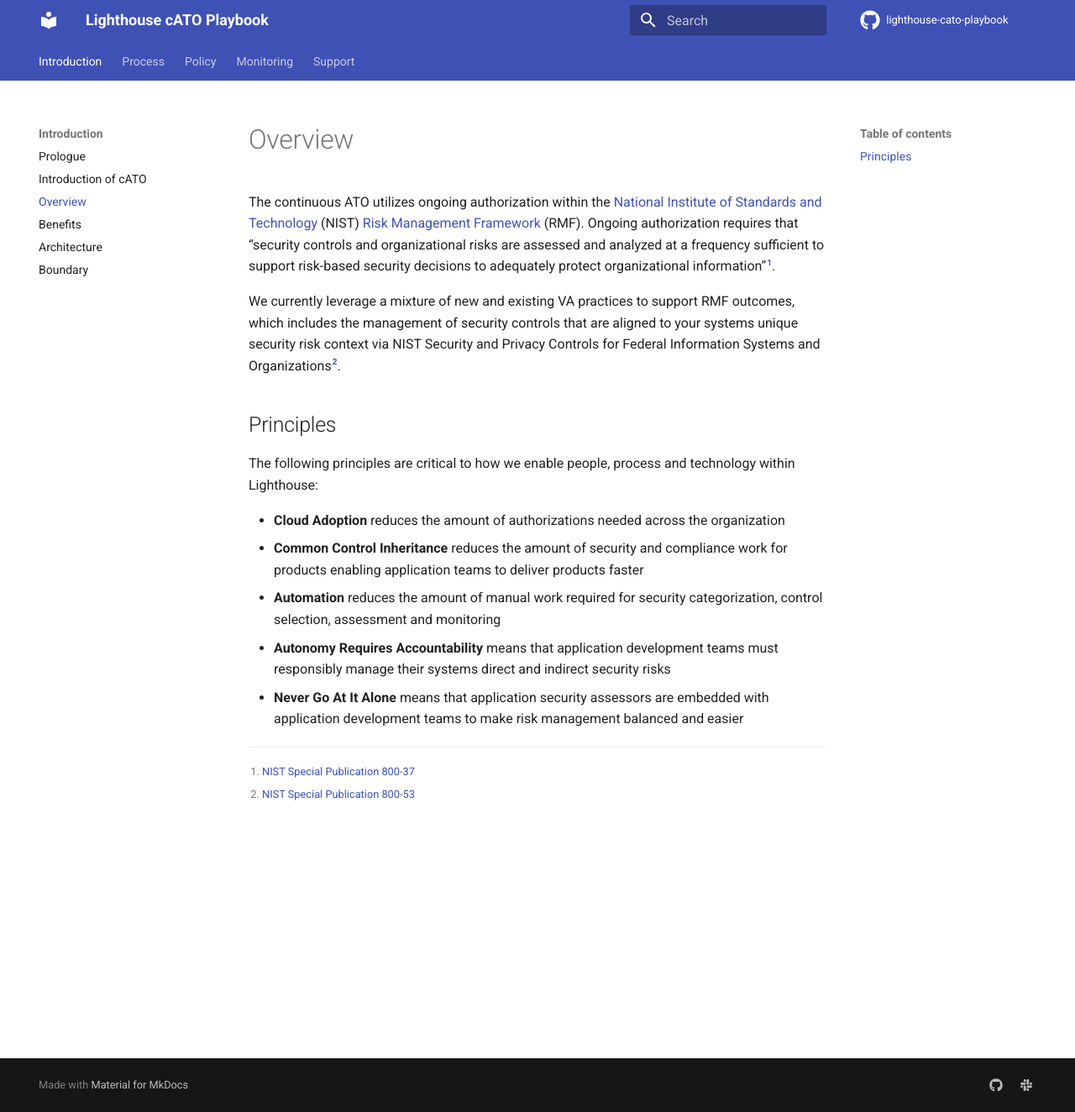
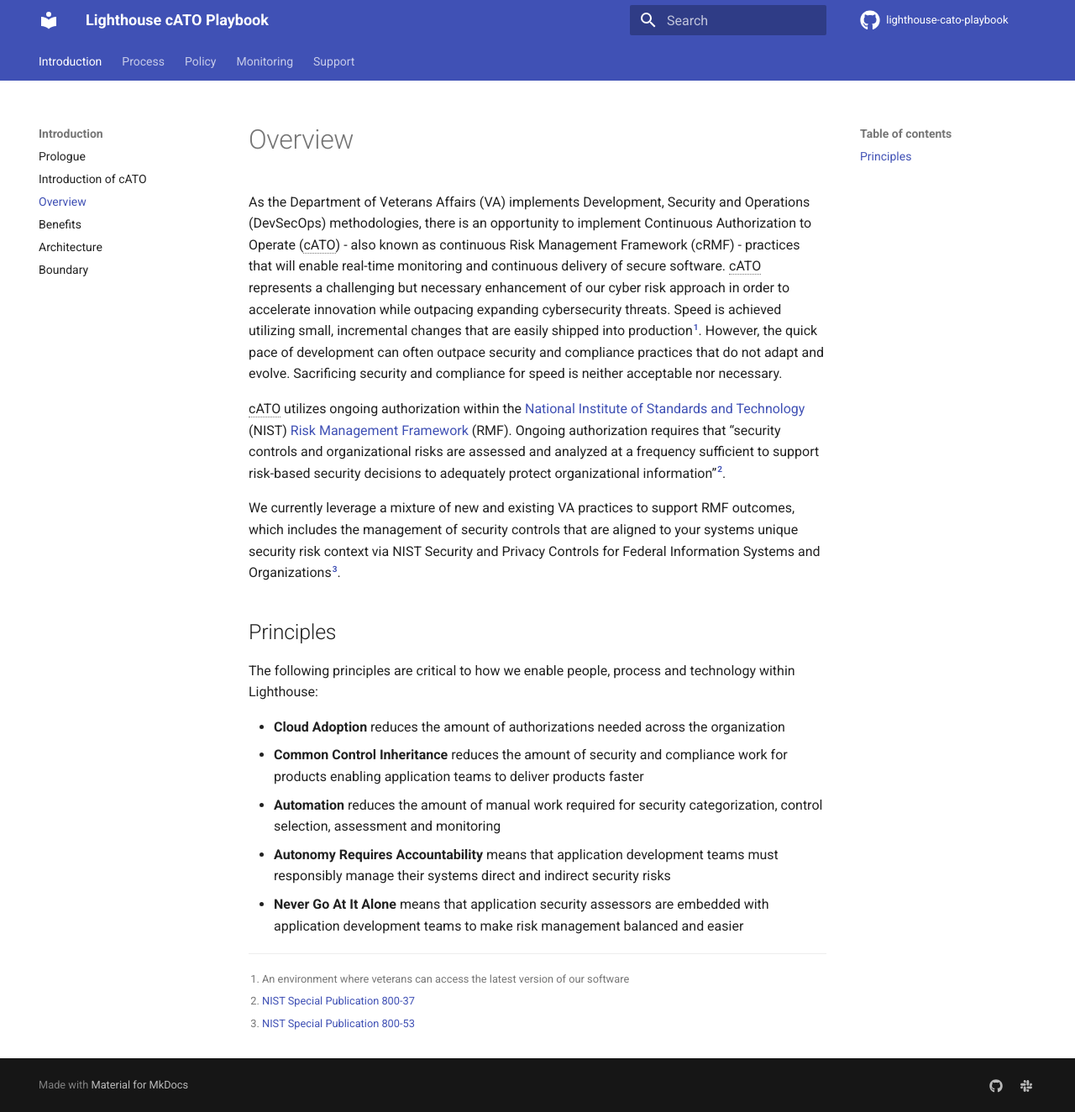
Before and after one commit to rise8-us/cato-playbook, an MkDocs documentation site: the page built from docs/approach.md, in a window 1280 px wide and 1324 px high. Shown: the whole window at 84% size. Built offline with MkDocs 1.6.1 and Material for MkDocs 9.7.7, drawn with Linux system fonts in a browser that asks for light colours; comment, search, counter and statistics services are not loaded.

Commit message:
Update approach.md

```diff
--- a/docs/approach.md
+++ b/docs/approach.md
@@ -1,8 +1,10 @@
 # Overview
 
-The continuous ATO utilizes ongoing authorization within the [National Institute of Standards and Technology](https://www.nist.gov/) (NIST) [Risk Management Framework](https://csrc.nist.gov/projects/risk-management) (RMF). Ongoing authorization requires that “security controls and organizational risks are assessed and analyzed at a frequency sufficient to support risk-based security decisions to adequately protect organizational information”[^1].
+As the Department of Veterans Affairs (VA) implements Development, Security and Operations (DevSecOps) methodologies, there is an opportunity to implement Continuous Authorization to Operate (cATO) - also known as continuous Risk Management Framework (cRMF) - practices that will enable real-time monitoring and continuous delivery of secure software. cATO represents a challenging but necessary enhancement of our cyber risk approach in order to accelerate innovation while outpacing expanding cybersecurity threats. Speed is achieved utilizing small, incremental changes that are easily shipped into production[^1]. However, the quick pace of development can often outpace security and compliance practices that do not adapt and evolve. Sacrificing security and compliance for speed is neither acceptable nor necessary.
 
-We currently leverage a mixture of new and existing VA practices to support RMF outcomes, which includes the management of security controls that are aligned to your systems unique security risk context via NIST Security and Privacy Controls for Federal Information Systems and Organizations[^2].
+cATO utilizes ongoing authorization within the [National Institute of Standards and Technology](https://www.nist.gov/) (NIST) [Risk Management Framework](https://csrc.nist.gov/projects/risk-management) (RMF). Ongoing authorization requires that “security controls and organizational risks are assessed and analyzed at a frequency sufficient to support risk-based security decisions to adequately protect organizational information”[^2].
+
+We currently leverage a mixture of new and existing VA practices to support RMF outcomes, which includes the management of security controls that are aligned to your systems unique security risk context via NIST Security and Privacy Controls for Federal Information Systems and Organizations[^3].
 
 ## Principles
 The following principles are critical to how we enable people, process and technology within Lighthouse:
@@ -14,5 +16,7 @@
 - **Never Go At It Alone** means that application security assessors are embedded with application development teams to make risk management balanced and easier
 
 
-[^1]:[NIST Special Publication 800-37](https://nvlpubs.nist.gov/nistpubs/Legacy/SP/nistspecialpublication800-137.pdf)
-[^2]: [NIST Special Publication 800-53](https://nvlpubs.nist.gov/nistpubs/SpecialPublications/NIST.SP.800-53r5.pdf)
+*[cATO]: continuous Authority to Operate
+[^1]: An environment where veterans can access the latest version of our software
+[^2]:[NIST Special Publication 800-37](https://nvlpubs.nist.gov/nistpubs/Legacy/SP/nistspecialpublication800-137.pdf)
+[^3]: [NIST Special Publication 800-53](https://nvlpubs.nist.gov/nistpubs/SpecialPublications/NIST.SP.800-53r5.pdf)
```
